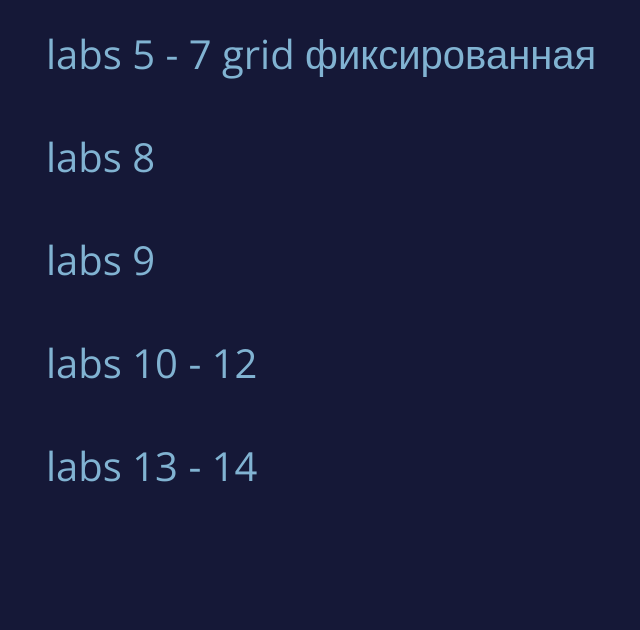
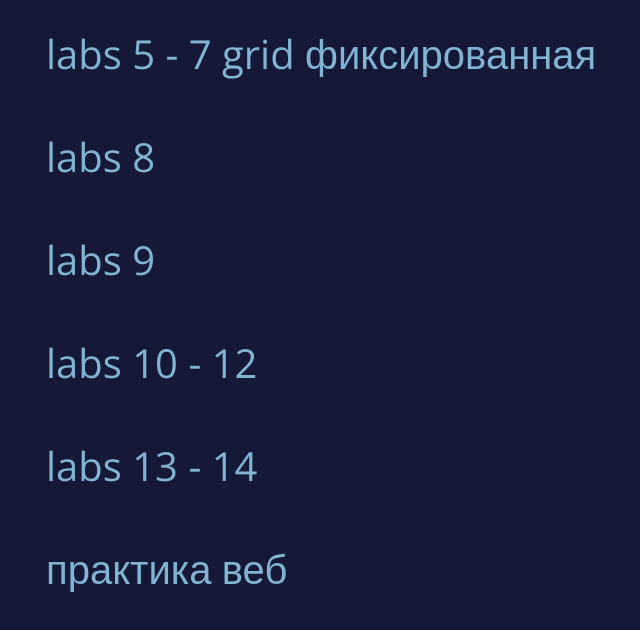
Before and after one commit to Nicolas-Belial/Labs_PSSIP.github.io, a plain HTML site: page главная.html in a window 1280 px wide. Shown: the part 737-1367 px from the top of the page, without its empty margins (18-658 px from the left). Drawn offline with nearby package versions, Linux system fonts and the light colour scheme.

Commit message:
главная.html

```diff
--- a/главная.html
+++ b/главная.html
@@ -33,3 +33,6 @@
 <div class="wrapper">
   <a class="eigth before after" href="./Все/13-14/13-1-4.html">labs 13 - 14</a>
 </div>
+<div class="wrapper">
+  <a class="eigth before after" href="./elite/index.html">практика веб</a>
+</div>
```
